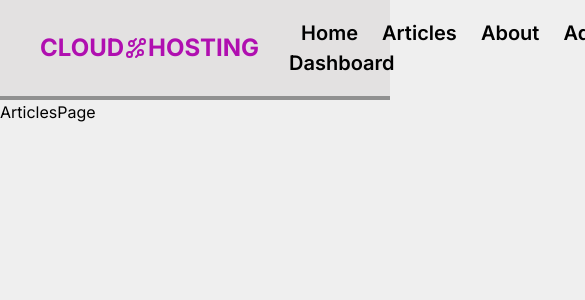
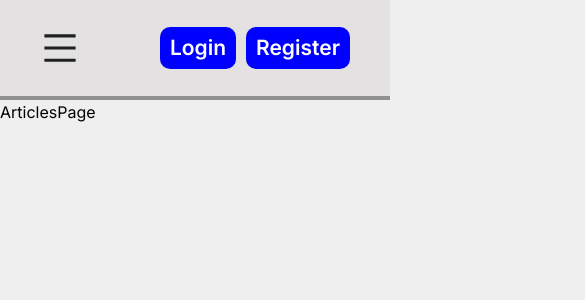
Before and after one commit to Youssef-Abbas-Dev/cloud-hosting-project-course, a Next.js app: page /articles in a window 390 px wide. Shown: the top 300 px of the page, 585 px wide, since content can reach past the window. Built offline with nearby package versions, Linux system fonts and the light colour scheme.

Commit message:
fourth lesson

```diff
--- a/src/components/header/Navbar.tsx
+++ b/src/components/header/Navbar.tsx
@@ -1,8 +1,14 @@
+"use client";
 import Link from "next/link";
 import styles from './header.module.css';
 import { GrTechnology } from "react-icons/gr";
+import { useState } from "react";
+import { AiOutlineMenu } from "react-icons/ai";
+import { IoMdClose } from "react-icons/io";
 
 const Navbar = () => {
+    const [toggle, setToggle] = useState(false);
+
     return (
         <nav className={styles.navbar}>
             <div>
@@ -11,15 +17,25 @@
                     <GrTechnology />
                     HOSTING
                 </Link>
+                <div className={styles.menu}>
+                    {toggle ? (<IoMdClose onClick={() => setToggle(prev => !prev)} />) : (<AiOutlineMenu onClick={() => setToggle(prev => !prev)} />)}
+                </div>
             </div>
-            <ul className={styles.navLinks}>
-                <Link className={styles.navLink} href="/">Home</Link>
-                <Link className={styles.navLink} href="/articles">Articles</Link>
-                <Link className={styles.navLink} href="/about">About</Link>
-                <Link className={styles.navLink} href="/admin">Admin Dashboard</Link>
-            </ul>
+            <div
+                className={styles.navLinksWrapper}
+                style={{
+                    clipPath: toggle && "polygon(0 0, 100% 0, 100% 100%, 0 100%)" || ""
+                }}
+            >
+                <ul className={styles.navLinks}>
+                    <Link onClick={() => setToggle(false)} className={styles.navLink} href="/">Home</Link>
+                    <Link onClick={() => setToggle(false)} className={styles.navLink} href="/articles">Articles</Link>
+                    <Link onClick={() => setToggle(false)} className={styles.navLink} href="/about">About</Link>
+                    <Link onClick={() => setToggle(false)} className={styles.navLink} href="/admin">Admin Dashboard</Link>
+                </ul>
+            </div>
         </nav>
     )
 }
 
-export default Navbar
+export default Navbar;
--- a/src/components/header/header.module.css
+++ b/src/components/header/header.module.css
@@ -21,6 +21,14 @@
     font-size: 24px;
     font-weight: bold;
     color: rgb(176, 15, 176);
+}
+
+.menu {
+    font-size: 40px;
+    font-weight: bold;
+    color: #202121;
+    cursor: pointer;
+    display: none;
 }
 
 .navLinks {
@@ -58,3 +66,40 @@
 .navLink:hover {
     color: darkblue;
 }
+
+@media (max-width: 1080px) {
+    .logo {
+        display: none;
+    }
+
+    .menu {
+        display: block;
+    }
+
+    .navLinksWrapper {
+        position: absolute;
+        left: 0;
+        top: 100%;
+        width: 100%;
+        background-color: inherit;
+        transition: all .5s ease-in;
+        z-index: 100;
+        background-color: rgb(227, 225, 225);
+        clip-path: polygon(0 0, 100% 0, 100% 0, 0 0);
+    }
+
+    .navLinks {
+        padding-left: 30px;
+        padding-bottom: 10px;
+        margin-left: 0;
+        display: flex;
+        flex-direction: column;
+        align-items: flex-start;
+        justify-content: center;
+    }
+
+    .navLink {
+        padding: 0;
+        margin: 12px 0;
+    }
+}
```
